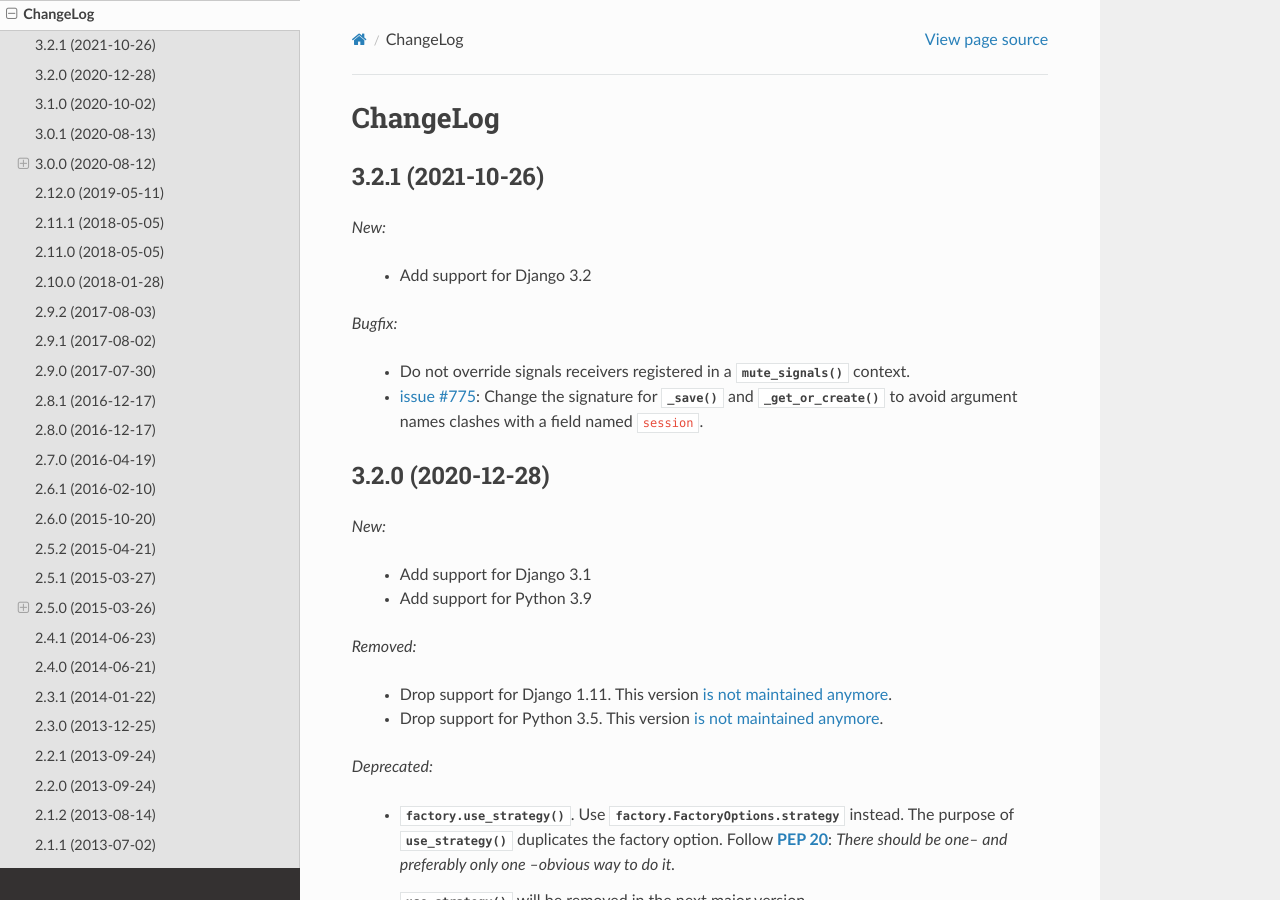
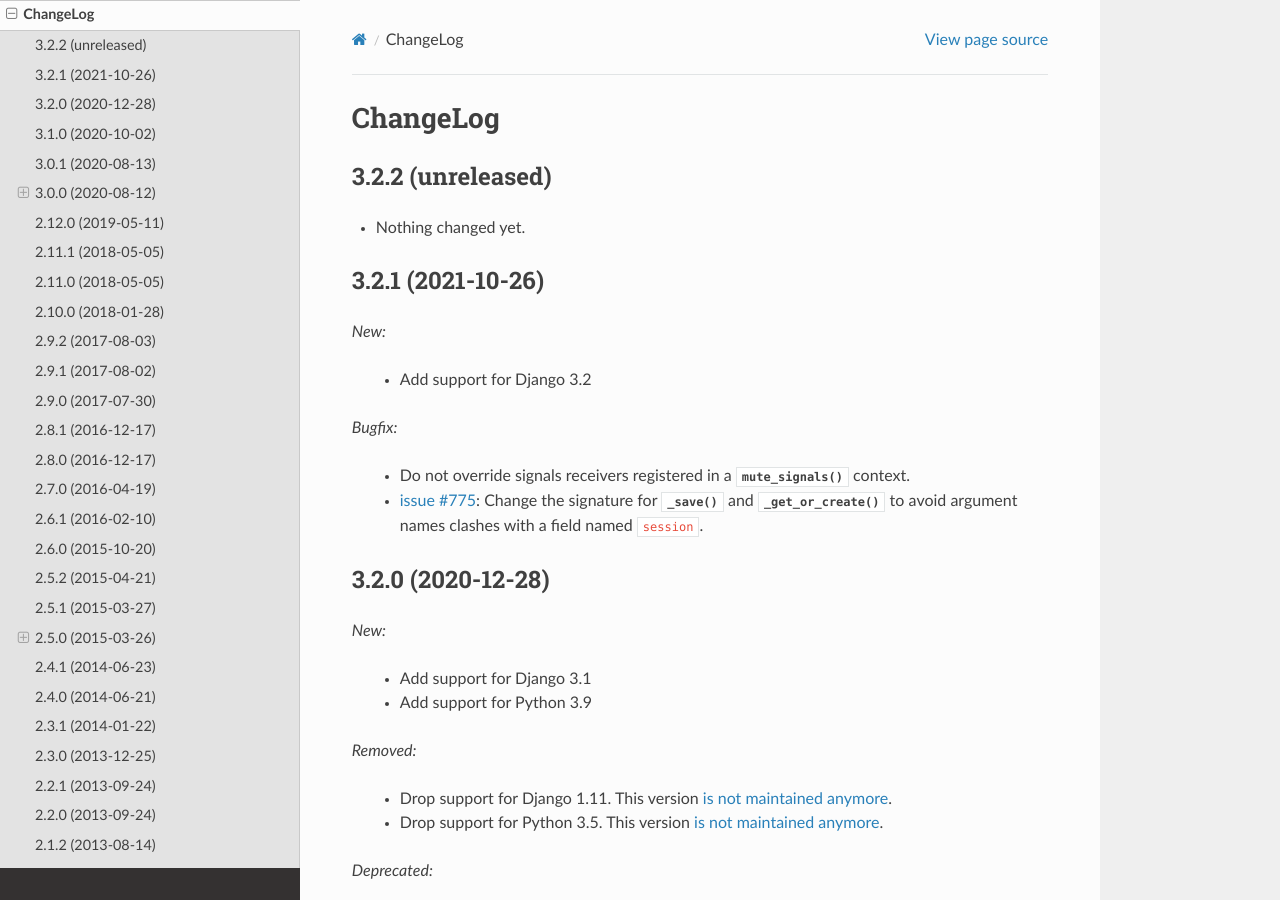
Before and after one commit to FactoryBoy/factory_boy, a Sphinx documentation site: the page built from docs/changelog.rst, in a window 1280 px wide and 900 px high. Built offline with Sphinx 7.4.7 and the Read the Docs theme 2.0.0, drawn with Linux system fonts in a browser that asks for light colours.

Commit message:
Back to development: 3.2.2

```diff
--- a/docs/changelog.rst
+++ b/docs/changelog.rst
@@ -2,6 +2,12 @@ ChangeLog
 =========
 
 .. Note for v4.x: don't forget to check "Deprecated" sections for removal.
+
+3.2.2 (unreleased)
+------------------
+
+- Nothing changed yet.
+
 
 3.2.1 (2021-10-26)
 ------------------
--- a/setup.cfg
+++ b/setup.cfg
@@ -1,6 +1,6 @@
 [metadata]
 name = factory_boy
-version = 3.2.1
+version = 3.2.2.dev0
 description = A versatile test fixtures replacement based on thoughtbot's factory_bot for Ruby.
 long_description = file: README.rst
 author = Mark Sandstrom
```
